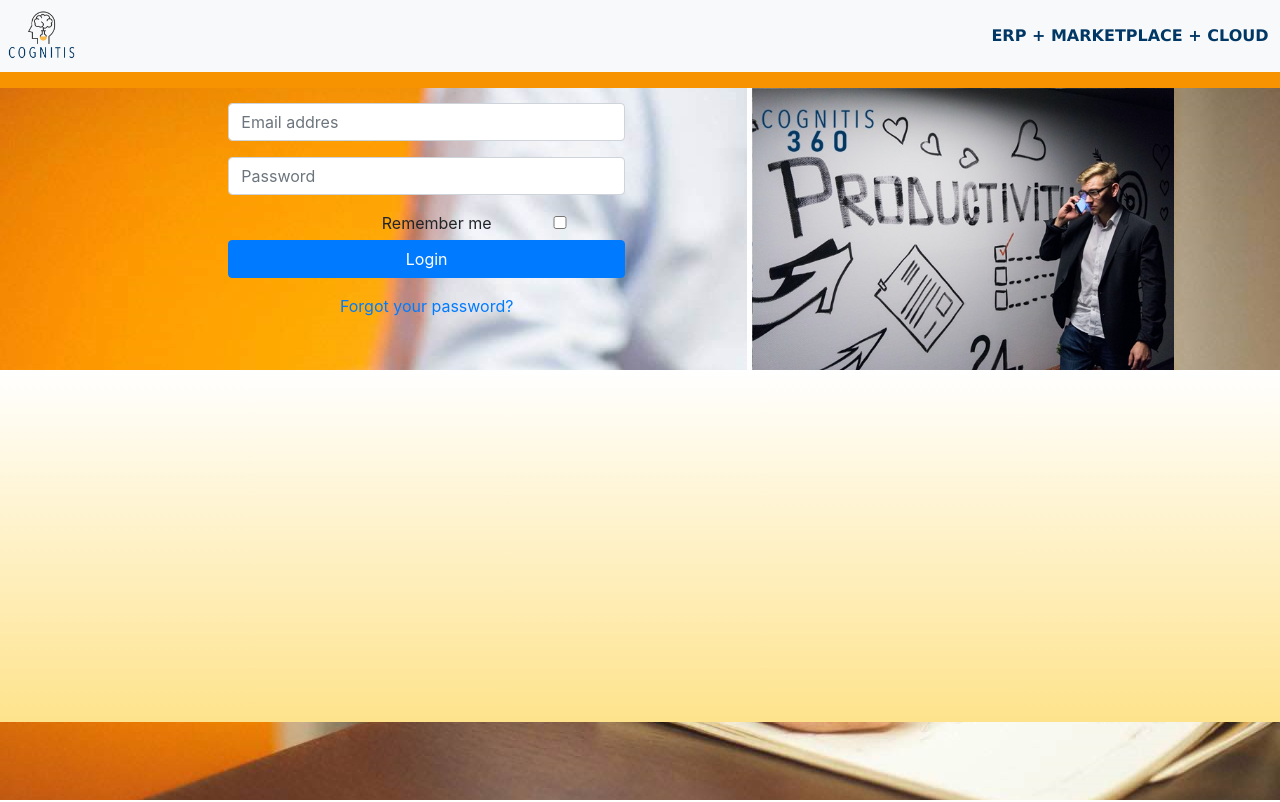
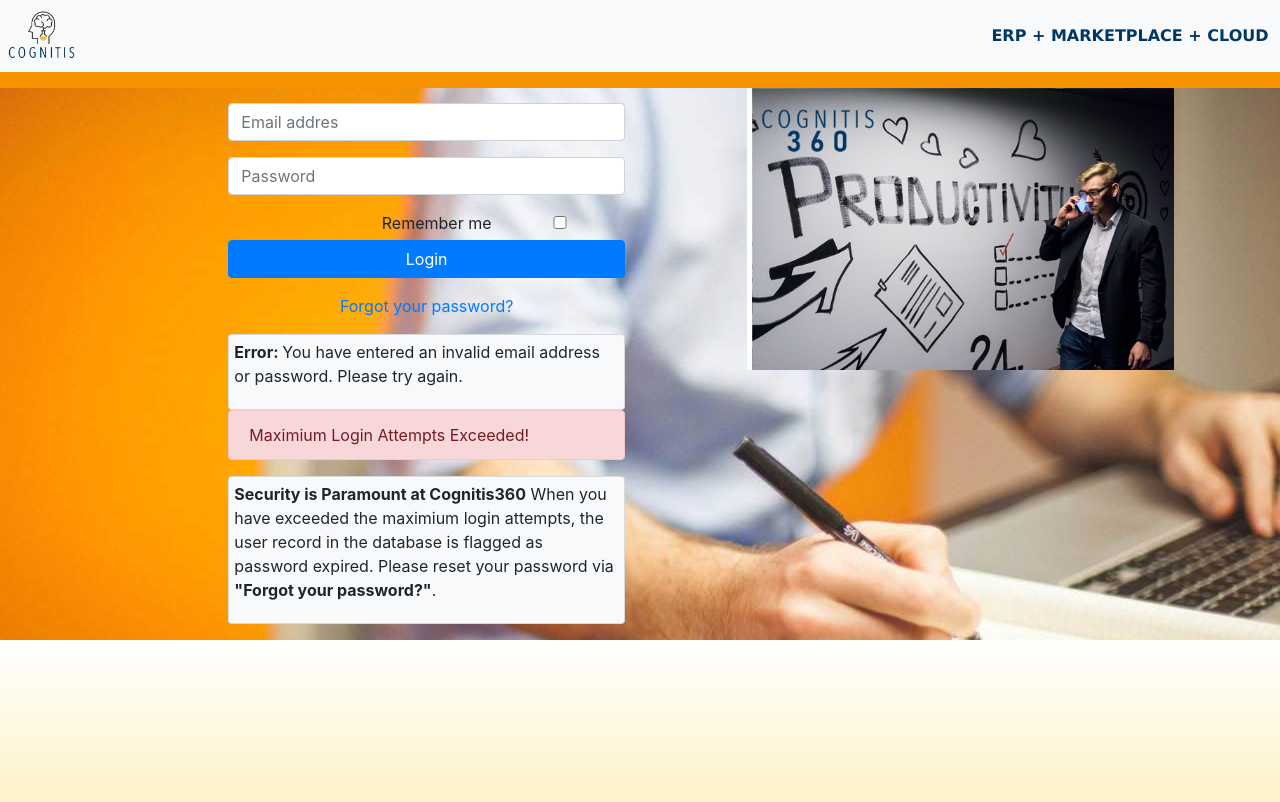
Before and after one commit to nicmalegre/Cognitis, a React (Create React App) app: page /LoginUsers/Login in a window 1280 px wide. Shown: the top 802 px of the page. Built offline with nearby package versions, Linux system fonts and the light colour scheme.

Commit message:
Modified the function to return the error message in the LoginUsers

```diff
--- a/src/components/LoginUsers/Login/index.js
+++ b/src/components/LoginUsers/Login/index.js
@@ -36,14 +36,6 @@
             )
     }
 
-    const probando = () =>{
-        return(
-            <div>
-                <p>Se puede hacer esto?</p>
-            </div>
-        )
-}
-
   return (
     <div>
         <Navbar/>
@@ -59,7 +51,7 @@
                             <Col lg="8" >
                                     <Form style={{marginTop:15}}>
                                         <FormGroup>
-                                            <Input type="email" name="email" id="exampleEmail" placeholder="Email addres" onChange={handleInputChange}/>
+                                            <Input type="email" name="email" id="exampleEmail" placeholder="Email addres"/>
                                         </FormGroup>
                                         <FormGroup>
                                             <Input type="password" name="password" id="examplePassword" placeholder="Password" />
@@ -71,13 +63,13 @@
                                             </Label>
                                         </FormGroup>
                                         <FormGroup>
-                                            <Button color="primary" id="btn-Login" onClick={console.log({email})}>Login</Button>
+                                            <Button color="primary" id="btn-Login">Login</Button>
                                         </FormGroup>
                                         <FormGroup className="text-center">
                                             <Link>Forgot your password?</Link>
                                         </FormGroup>
                                         <FormGroup className="text-left">
-                                            {controlInvalidInput}
+                                            {controlInvalidInput()}
                                         </FormGroup>
                                     </Form>
                             </Col>
```
